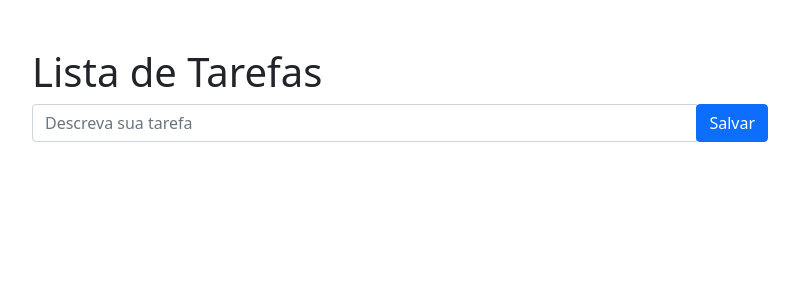
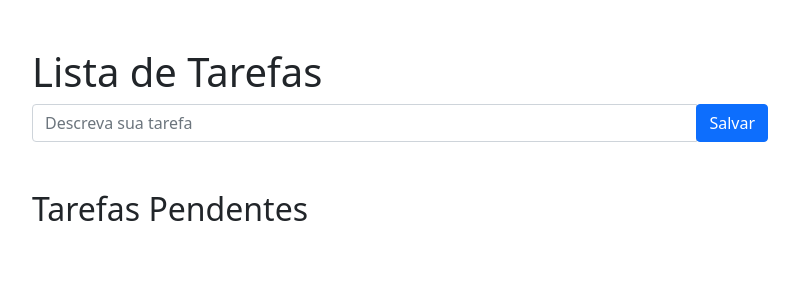
Before and after one commit to gustavodoamaral/lista_de_tarefas_crud, a Django app: page /tarefas/ in a window 1280 px wide. Shown: the top 300 px of the page, without its empty margins (240-1039 px from the left). Run offline with Django 3.2, Linux system fonts and the light colour scheme; data that the repository does not hold is empty.

Commit message:
Implementado listagem de tarefas pendentes
close #4

```diff
--- a/webdev/tarefas/templates/tarefas/home.html
+++ b/webdev/tarefas/templates/tarefas/home.html
@@ -22,8 +22,21 @@
                   <button type="submit" class="btn btn-primary"id="button-addon2"> Salvar </button>
                    </div>
                 </div>
+                <small class="form-text text-muted">{{ form.nome.errors }}</small>
             </form>
-        <small class="form-text text-muted">{{ form.nome.errors }}</small>
+
+            <h2 class="mt-5">Tarefas Pendentes</h2>
+            {% for tarefa in tarefas_pendentes %}
+               <form>
+                   <div class="input-group mb-3">
+                      <div class="input-group-text">
+                        <input class="form-check-input mt-0" type="checkbox" value="" aria-label="Checkbox para tarefa">
+                      </div>
+                      <input type="text" class="form-control" aria-label="Text input para tarefa" value="{{ tarefa.nome }}">
+                    </div>
+               </form>
+            {% endfor %}
+
         </div>
     </div>
 
--- a/webdev/tarefas/views.py
+++ b/webdev/tarefas/views.py
@@ -5,7 +5,7 @@ from django.urls import reverse
 from django.shortcuts import render
 
 from webdev.tarefas.forms import TarefaNovaForm
-
+from webdev.tarefas.models import Tarefa
 
 def home(request):
     if request.method == 'POST':
@@ -14,6 +14,7 @@ def home(request):
             form.save()
             return HttpResponseRedirect(reverse('tarefas:home'))
         else:
-            return render(request, 'tarefas/home.html', {'form': form}, status=400)
-
-    return render(request, 'tarefas/home.html')
+            tarefas_pendentes = Tarefa.objects.filter(feita=False).all()
+            return render(request, 'tarefas/home.html', {'form': form, 'tarefas_pendentes': tarefas_pendentes}, status=400)
+    tarefas_pendentes = Tarefa.objects.filter(feita=False).all()
+    return render(request, 'tarefas/home.html', {'tarefas_pendentes': tarefas_pendentes})
```
Also changed, not shown: webdev/tarefas/tests/test_tarefas_get.py (+20 -1 lines).
